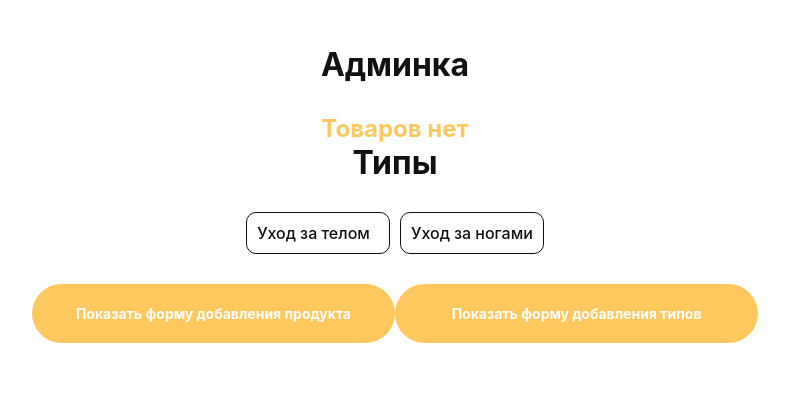
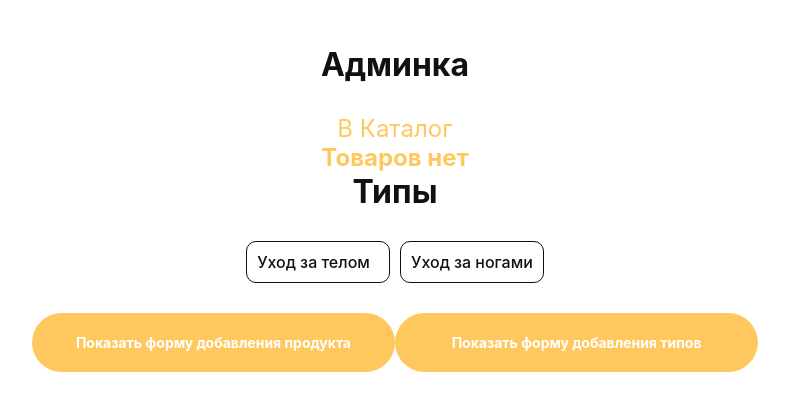
Before and after one commit to night1447/catalog-react-project, a React (Create React App) app: page /catalog-react-project/admin in a window 1280 px wide. Shown: the top 410 px of the page, without its empty margins (245-1034 px from the left). Built offline with nearby package versions, Linux system fonts and the light colour scheme.

Commit message:
correct mistakes

```diff
--- a/package.json
+++ b/package.json
@@ -1,7 +1,8 @@
 {
-  "name": "catalog-react-project",
+  "name": "catalog-react",
   "homepage": "https://night1447.github.io/catalog-react-project/",
   "version": "0.1.0",
+  "homepage": "https://night1447.github.io/catalog-react-project/",
   "private": false,
   "dependencies": {
     "@reduxjs/toolkit": "^1.9.3",
--- a/src/components/AdminComponent/AdminActions/AdminActions.tsx
+++ b/src/components/AdminComponent/AdminActions/AdminActions.tsx
@@ -2,7 +2,7 @@ import {ICatalogProduct, TypeSize} from "../../../models/ICatalogProduct";
 import {AdminField, CustomAdminField} from "../AdminField/AdminField";
 import {Button} from "../../../UI/Button/Button";
 import styles from './admin.module.scss'
-import {FormEvent, useCallback, useState} from "react";
+import React, {FormEvent, useCallback, useState} from "react";
 import {useDispatch} from "react-redux";
 import {useTypedSelector} from "../../../hooks/useTypedSelector";
 import {
@@ -12,6 +12,8 @@ import {
 } from "../../../store/reducers/Products/ProductAction";
 import {AdminProduct} from "../AdminProduct/AdminProduct";
 import {setTypesProductAction} from "../../../store/reducers/Filters/TypesProduct/typesProductAction";
+import {Link} from "react-router-dom";
+import {routes} from "../../../routes/routes";
 
 
 const obj: ICatalogProduct = {
@@ -136,6 +138,7 @@ export const AdminActions = () => {
         return (
             <div className={styles.admin}>
                 <h1 className={styles.title}>Админка</h1>
+                <Link to={routes.CATALOG} className={styles.subtitle}>В Каталог</Link>
 
                 {isAction !== "add" && isAction !== 'edit' && isAction !== 'editTypes' ?
                     products.length === 0 ?
--- a/src/components/AdminComponent/AdminComponent.tsx
+++ b/src/components/AdminComponent/AdminComponent.tsx
@@ -4,6 +4,8 @@ import {Button} from "../../UI/Button/Button";
 import {Label} from "../../UI/Label/Label";
 import {Input} from "../../UI/Input/Input";
 import {AdminActions} from "./AdminActions/AdminActions";
+import {routes} from "../../routes/routes";
+import {Link} from "react-router-dom";
 
 export const AdminComponent = () => {
     const [userName, setUserName] = useState('');
```
Also changed, not shown: 1 other file (tests, documents, lock files or other folders).
